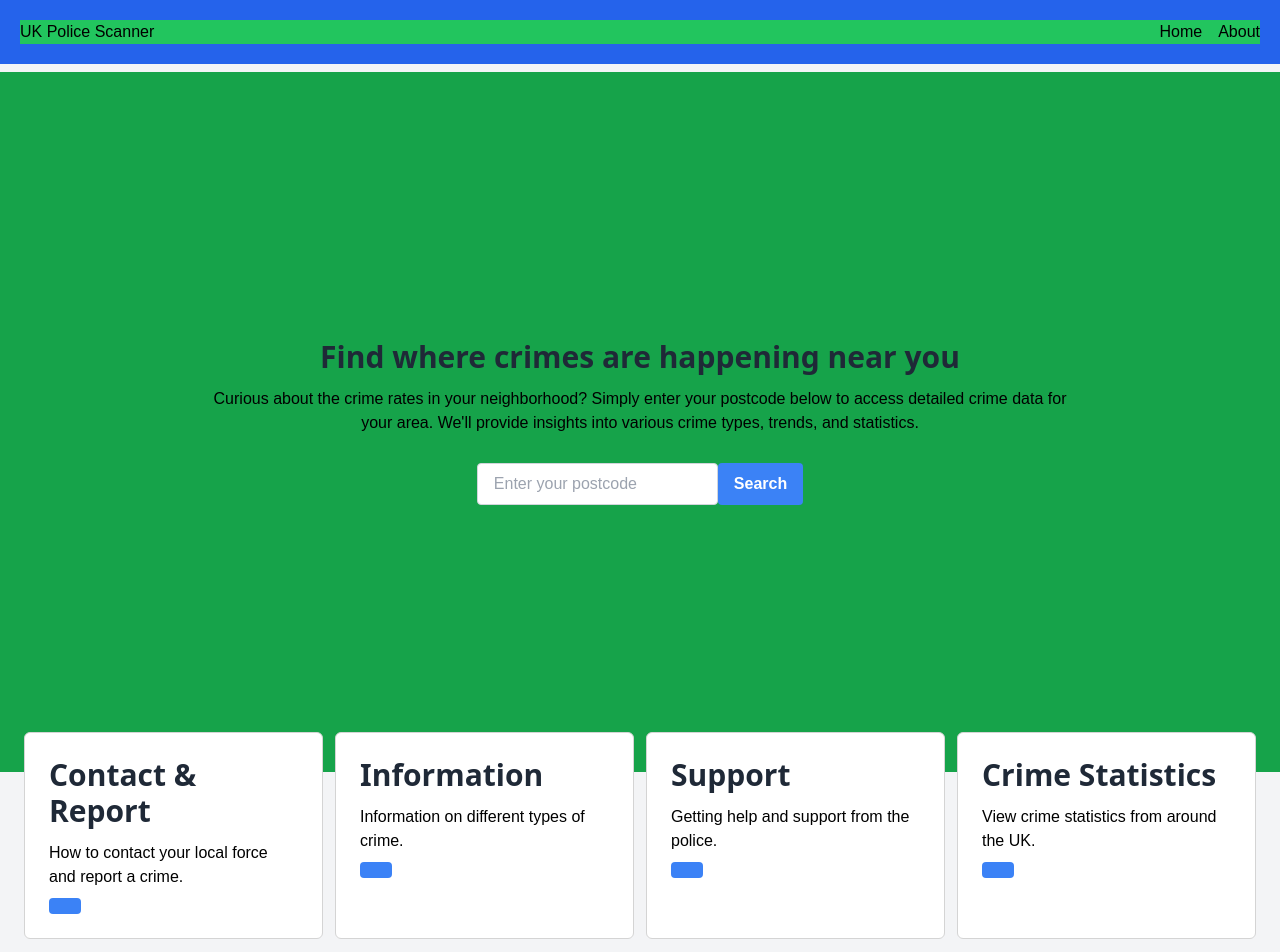
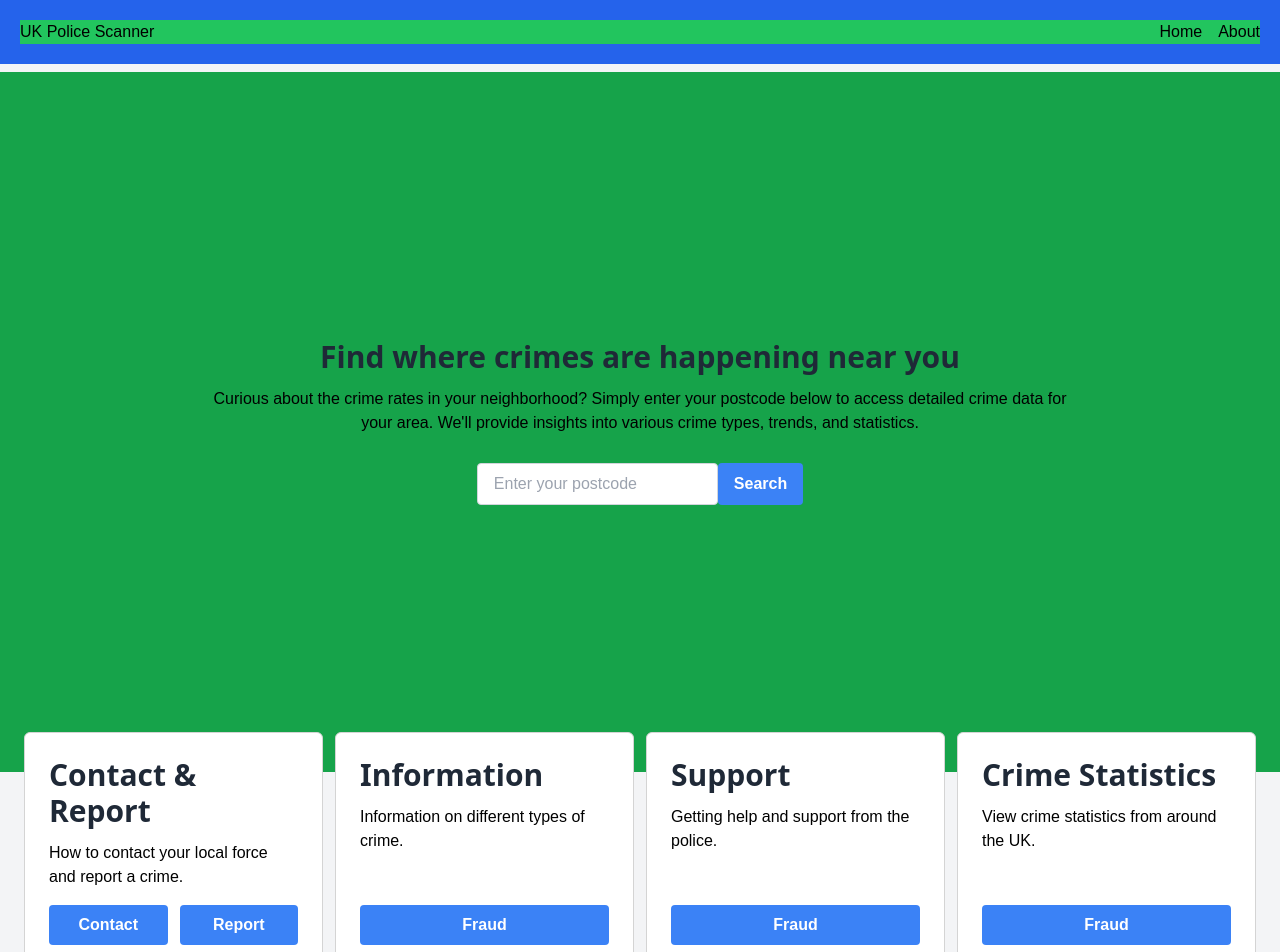
Before and after one commit to HeyEbb/police.uk, a Next.js app: page / in a window 1280 px wide. Shown: the top 952 px of the page. Built offline with nearby package versions, Linux system fonts and the light colour scheme.

Commit message:
Refactor button and card components, update dependencies

```diff
--- a/app/[components]/DataDisplay/Cards/SingleCard.tsx
+++ /dev/null
@@ -1,13 +0,0 @@
-import { cardType } from "@/app/[types]/card.type";
-
-export default function SingleCard({ data }: { data: cardType }): JSX.Element {
-  return (
-    <div className="bg-white border border-neutral-300 rounded-md p-6 w-full">
-      <h1>{data.title}</h1>
-      <p>{data.description}</p>
-      <button>
-
-      </button>
-    </div>
-  );
-}
--- /dev/null
+++ b/app/[components]/button/ButtonGroup.tsx
@@ -0,0 +1,25 @@
+import SingleButton from "./SingleButton";
+import { tButtonType } from "@/app/[types]/button.type";
+import button from "@/app/sass/button/button.module.scss";
+
+interface ButtonGroupProps {
+  data: tButtonType[];
+  direction: string;
+}
+
+export default function ButtonGroup({
+  data,
+  direction,
+}: ButtonGroupProps): JSX.Element {
+  return (
+    <div
+      className={
+        `${(direction === "col" ? "flex-row " : "flex-col ")}` + button.container
+      }
+    >
+      {data.map((item: tButtonType, index: number) => (
+        <SingleButton key={index} data={item} />
+      ))}
+    </div>
+  );
+}
--- /dev/null
+++ b/app/[components]/button/SingleButton.tsx
@@ -0,0 +1,16 @@
+'use client';
+
+import { tButtonType } from "@/app/[types]/button.type";
+import button from "@/app/sass/button/button.module.scss";
+
+export default function SingleButton({
+  data,
+}: {
+  data: tButtonType;
+}): JSX.Element {
+  return (
+    <button onClick={data?.onClick} className={button.button}>
+      {data.title}
+    </button>
+  );
+}
--- a/app/[components]/DataDisplay/Cards/CardGroup.tsx
+++ b/app/[components]/data-display/cards/CardGroup.tsx
@@ -1,15 +1,15 @@
 import React from "react";
 import SingleCard from "./SingleCard";
-import { cardType } from "@/app/[types]/card.type";
+import { tCardType } from "@/app/[types]/card.type";
 
 interface CardGroupProps {
-  data: cardType[];
+  data: tCardType[];
 }
 
 export default function CardGroup({ data }: CardGroupProps): JSX.Element {
   return (
     <div className="flex justify-center flex-col md:flex-row gap-3 -mt-10">
-      {data.map((item: cardType, index: number) => (
+      {data.map((item: tCardType, index: number) => (
         <SingleCard key={index} data={item} />
       ))}
     </div>
--- /dev/null
+++ b/app/[components]/data-display/cards/SingleCard.tsx
@@ -0,0 +1,17 @@
+import { tCardType } from "@/app/[types]/card.type";
+import card from "@/app/sass/card/card.module.scss";
+import ButtonGroup from "../../button/ButtonGroup";
+
+export default function SingleCard({ data }: { data: tCardType }): JSX.Element {
+  return (
+    <article className={card.card}>
+      <div>
+        <h1>{data.title}</h1>
+        <p>{data.description}</p>
+      </div>
+      <section className="mt-4">
+        <ButtonGroup data={data.buttons} direction="col" />
+      </section>
+    </article>
+  );
+}
--- /dev/null
+++ b/app/[types]/button.type.ts
@@ -0,0 +1,5 @@
+export type tButtonType = {
+    title: string;
+    url?: string;
+    onClick?: () => void;
+  };
--- a/app/[types]/card.type.ts
+++ b/app/[types]/card.type.ts
@@ -1,6 +1,7 @@
-export type cardType = {
-  title: string;
-  description: string;
-  linkString?: string;
-  link: string;
-};
+import { tButtonType } from "./button.type";
+
+export type tCardType = {
+    title: string;
+    description: string;
+    buttons: tButtonType[];
+  };
--- a/app/page.tsx
+++ b/app/page.tsx
@@ -1,29 +1,52 @@
-import LandingHero from "./[components]/Landing/LandingHero";
-import CardGroup from "./[components]/DataDisplay/Cards/CardGroup";
-import { cardType } from "./[types]/card.type";
+import LandingHero from "./[components]/landing-page/LandingHero";
+import CardGroup from "./[components]/data-display/cards/CardGroup";
+import { tCardType } from "./[types]/card.type";
 
 export default function Home() {
-
-  const data: cardType[] = [
+  const data: tCardType[] = [
     {
       title: "Contact & Report",
       description: "How to contact your local force and report a crime.",
-      link: "https://www.google.com",
+      buttons: [
+        {
+          title: "Contact",
+          url: "https://www.google.com",
+        },
+        {
+          title: "Report",
+          url: "https://www.google.com",
+        },
+      ],
     },
     {
       title: "Information",
       description: "Information on different types of crime.",
-      link: "https://www.google.com",
+      buttons: [
+        {
+          title: "Fraud",
+          url: "https://www.google.com",
+        },
+      ],
     },
     {
       title: "Support",
       description: "Getting help and support from the police.",
-      link: "https://www.google.com",
+      buttons: [
+        {
+          title: "Fraud",
+          url: "https://www.google.com",
+        },
+      ],
     },
     {
       title: "Crime Statistics",
       description: "View crime statistics from around the UK.",
-      link: "https://www.google.com",
+      buttons: [
+        {
+          title: "Fraud",
+          url: "https://www.google.com",
+        },
+      ],
     },
   ];
 
--- /dev/null
+++ b/app/sass/button/button.module.scss
@@ -0,0 +1,7 @@
+.container {
+    @apply flex items-center justify-center gap-3;
+}
+
+.button {
+    @apply w-full
+}
--- /dev/null
+++ b/app/sass/card/card.module.scss
@@ -0,0 +1,7 @@
+.card {
+  @apply bg-white border border-neutral-300 rounded-md p-6 w-full flex flex-col justify-between;
+}
+
+.button {
+    @apply w-full mt-5
+}
--- a/package.json
+++ b/package.json
@@ -9,9 +9,10 @@
     "lint": "next lint"
   },
   "dependencies": {
-    "next": "^14.2.8",
+    "next": "^14.2.14",
     "react": "^18",
-    "react-dom": "^18"
+    "react-dom": "^18",
+    "sass": "^1.79.4"
   },
   "devDependencies": {
     "@types/node": "^20",
```
Also changed, not shown: app/[components]/landing-page/LandingHero.tsx (renamed from app/[components]/Landing/LandingHero.tsx), 1 other file (tests, documents, lock files or other folders).
